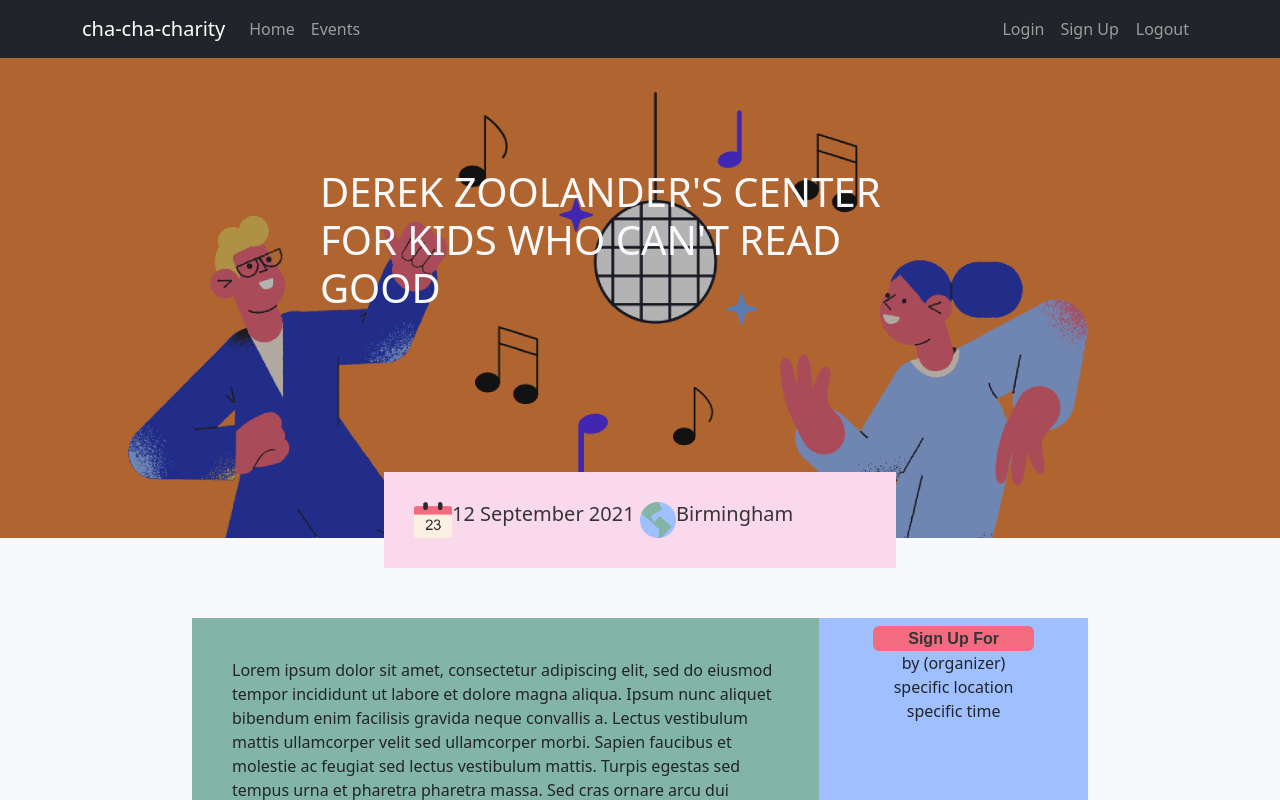
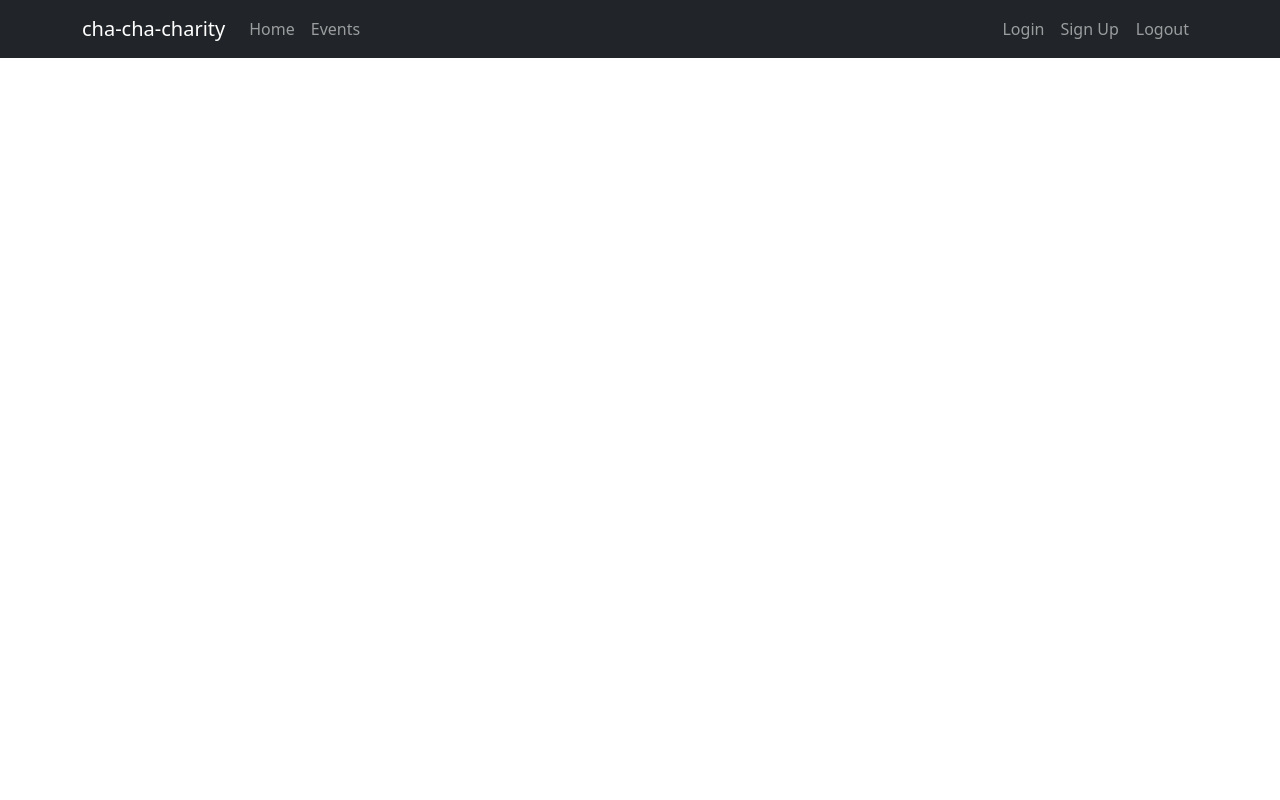
Before and after one commit to vilmaq/cha-cha-charity-client, a React (Create React App) app: page /singleevent in a window 1280 px wide. Shown: the top 800 px of the page. Built offline with nearby package versions, Linux system fonts and the light colour scheme.

Commit message:
created searc bar and another card

```diff
--- a/src/Routes.js
+++ b/src/Routes.js
@@ -21,7 +21,7 @@ const Routes = () => {
       <Route exact path="/">
         <Home />
       </Route>
-      <Route exact path="/singleevent">
+      <Route exact path="/event">
         <SingleEvent />
       </Route>
     </Switch>
--- a/src/components/EventCard/index.js
+++ b/src/components/EventCard/index.js
@@ -4,7 +4,6 @@ import location from "./pablo-51.png";
 import "./eventcard.css";
 
 const EventCard = ({
-  props,
   name,
   description,
   day,
@@ -46,14 +45,14 @@ const EventCard = ({
 
         <section>
           <div className="buttonContainer">
-            <a href="/interest">
-              <button type="button" className="buttons">
-                I'm interested
-              </button>
-            </a>
             <a href="/signup">
               <button type="button" className="buttons">
                 Sign Up
+              </button>
+            </a>
+            <a href="/event">
+              <button type="button" className="buttons">
+                See more
               </button>
             </a>
           </div>
```
Also changed, not shown: src/pages/Events.js (+168 -0 lines).
